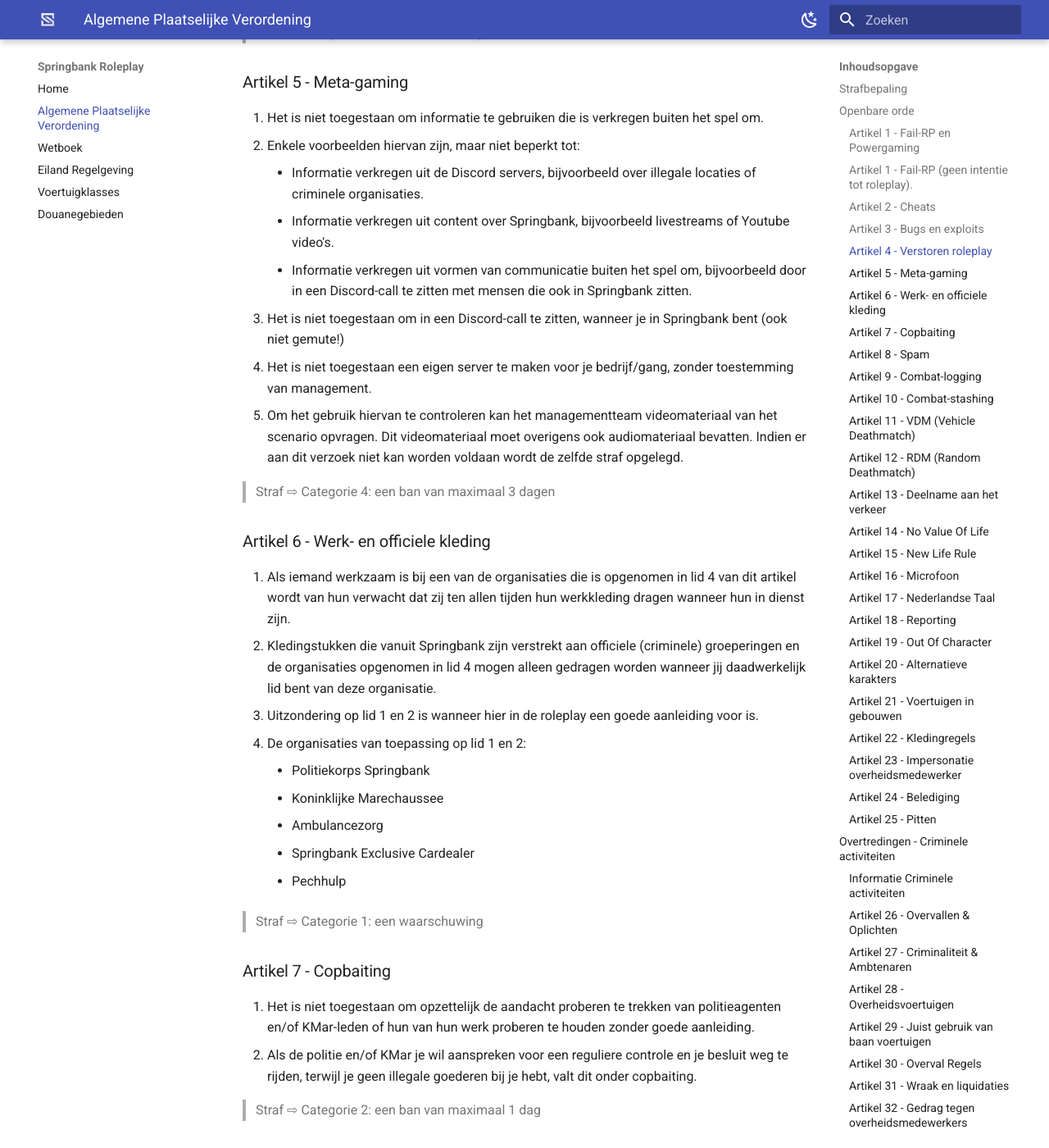
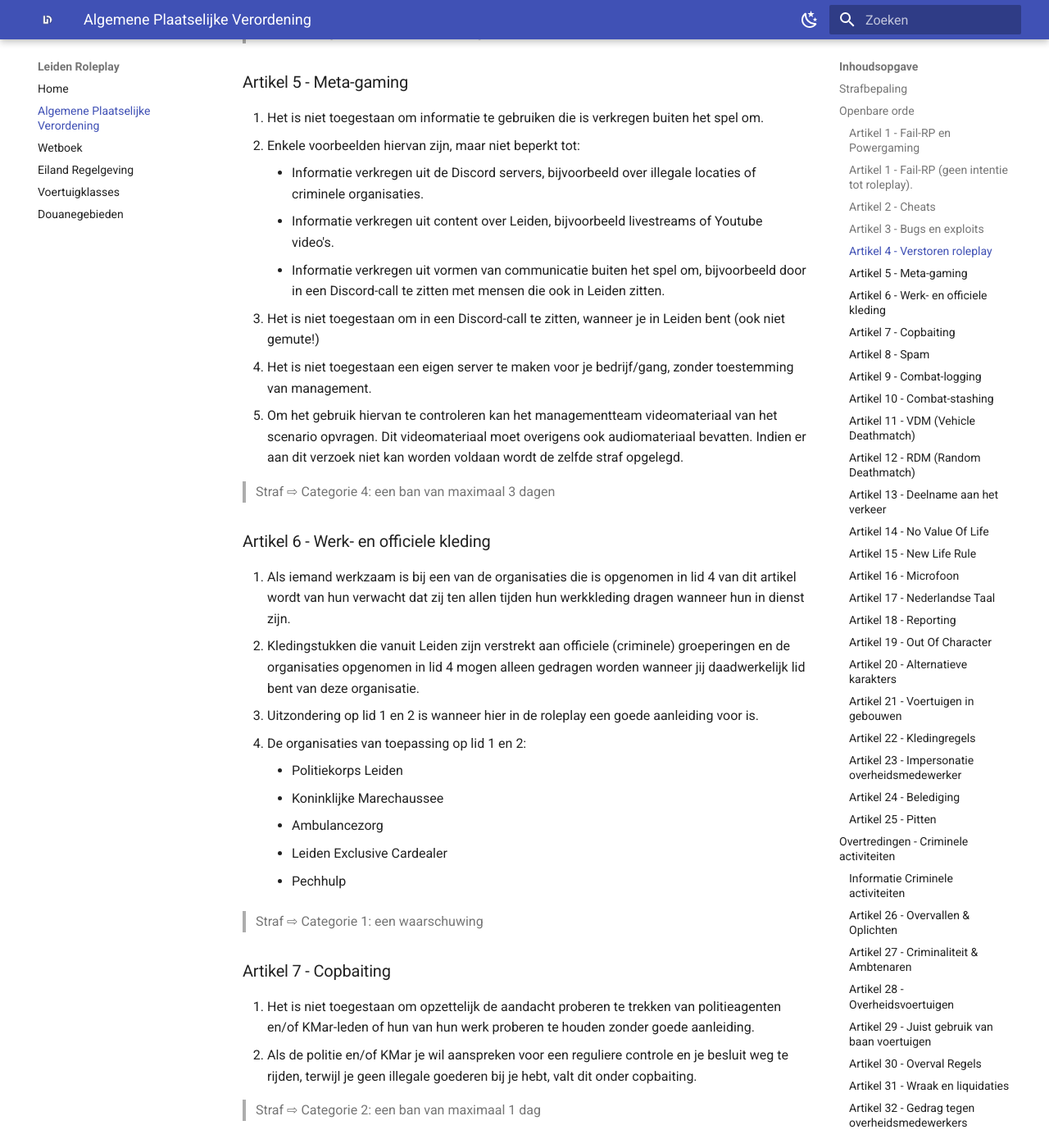
Before and after one commit to Chazzy000/leiden.github.io, an MkDocs documentation site: the page built from docs/apv.md, in a window 1280 px wide and 1400 px high, scrolled down 4309 px. Shown: the whole window at 82% size. Built offline with MkDocs 1.6.1 and Material for MkDocs 9.7.7, drawn with Linux system fonts in a browser that asks for light colours; comment, search, counter and statistics services are not loaded; some of the changed text lies outside the part shown.

Commit message:
eet zn dick noem hem de real ngiga

```diff
--- a/docs/apv.md
+++ b/docs/apv.md
@@ -1,4 +1,4 @@
-# Algemene Plaatselijke Verordening van Springbank Roleplay
+# Algemene Plaatselijke Verordening van Leiden Roleplay
 
 
 ## Strafbepaling
@@ -73,7 +73,7 @@ Straf ⇨ Categorie 7: permanente ban
     * Privazer
 3. Op verdenking van het gebruik van cheats in het breedste begrip kan het managementteam het besluit nemen een straf namens de 7e categorie op te leggen zonder dat hier direct bewijs voor is.
 4. Zijn er meer dan 2 mensen verbannen voor cheats in je groepering, is er een mogelijkheid dat je gehele groep verbannen wordt voor cheats, tenzij je ons op de hoogte hebt gesteld.
-5. Springbank Roleplay werkt conform de privacyregeling. Besluiten worden dus ook genomen op basis van videomateriaal en informatiebronnen. We voeren geen (integrale) PC-checks uit, tenzij dit wordt goedgekeurd door een managementlid. Deze PC-checks zijn niet verplicht, maar bieden de mogelijkheid om je onschuld aan te tonen.
+5. Leiden Roleplay werkt conform de privacyregeling. Besluiten worden dus ook genomen op basis van videomateriaal en informatiebronnen. We voeren geen (integrale) PC-checks uit, tenzij dit wordt goedgekeurd door een managementlid. Deze PC-checks zijn niet verplicht, maar bieden de mogelijkheid om je onschuld aan te tonen.
 6. Uitgezoomed schieten is niet toegestaan! Dit i.v.m. crosshairs. Wordt er een ticket aangemaakt waarin we zien dat dit wel het geval is, dan wordt deze direct afgekeurd.
 
 > Straf ⇨ Categorie 7: permanente ban
@@ -104,9 +104,9 @@ Straf ⇨ Categorie 7: permanente ban
 1. Het is niet toegestaan om informatie te gebruiken die is verkregen buiten het spel om.
 2. Enkele voorbeelden hiervan zijn, maar niet beperkt tot:
     * Informatie verkregen uit de Discord servers, bijvoorbeeld over illegale locaties of criminele organisaties.
-    * Informatie verkregen uit content over Springbank, bijvoorbeeld livestreams of Youtube video's.
-    * Informatie verkregen uit vormen van communicatie buiten het spel om, bijvoorbeeld door in een Discord-call te zitten met mensen die ook in Springbank zitten.
-3. Het is niet toegestaan om in een Discord-call te zitten, wanneer je in Springbank bent (ook niet gemute!)
+    * Informatie verkregen uit content over Leiden, bijvoorbeeld livestreams of Youtube video's.
+    * Informatie verkregen uit vormen van communicatie buiten het spel om, bijvoorbeeld door in een Discord-call te zitten met mensen die ook in Leiden zitten.
+3. Het is niet toegestaan om in een Discord-call te zitten, wanneer je in Leiden bent (ook niet gemute!)
 4. Het is niet toegestaan een eigen server te maken voor je bedrijf/gang, zonder toestemming van management.
 5. Om het gebruik hiervan te controleren kan het managementteam videomateriaal van het scenario opvragen. Dit videomateriaal moet overigens ook audiomateriaal bevatten. Indien er aan dit verzoek niet kan worden voldaan wordt de zelfde straf opgelegd.
 
@@ -115,13 +115,13 @@ Straf ⇨ Categorie 7: permanente ban
 ### Artikel 6 - Werk- en officiele kleding
 
 1. Als iemand werkzaam is bij een van de organisaties die is opgenomen in lid 4 van dit artikel wordt van hun verwacht dat zij ten allen tijden hun werkkleding dragen wanneer hun in dienst zijn.
-2. Kledingstukken die vanuit Springbank zijn verstrekt aan officiele (criminele) groeperingen en de organisaties opgenomen in lid 4 mogen alleen gedragen worden wanneer jij daadwerkelijk lid bent van deze organisatie.
+2. Kledingstukken die vanuit Leiden zijn verstrekt aan officiele (criminele) groeperingen en de organisaties opgenomen in lid 4 mogen alleen gedragen worden wanneer jij daadwerkelijk lid bent van deze organisatie.
 3. Uitzondering op lid 1 en 2 is wanneer hier in de roleplay een goede aanleiding voor is.
 4. De organisaties van toepassing op lid 1 en 2:
-    * Politiekorps Springbank
+    * Politiekorps Leiden
 	* Koninklijke Marechaussee
     * Ambulancezorg
-    * Springbank Exclusive Cardealer
+    * Leiden Exclusive Cardealer
     * Pechhulp
 
 > Straf ⇨ Categorie 1: een waarschuwing
@@ -241,7 +241,7 @@ Straf ⇨ Categorie 7: permanente ban
 ### Artikel 18 - Reporting
 
 1. De in-game functie om spelers te rapporteren (/report) is alleen gediend om gebruikt te worden in gevallen dat dit ter plekke opgelost kan worden. Het is niet de bedoeling om voor eigen rechter te gaan spelen.
-2. Bij een overtreding van een regel van een andere speler is het altijd zaak dat er een report of een ticket in de Springbank support discord wordt gemaakt met voldoende bewijsmateriaal indien nodig.
+2. Bij een overtreding van een regel van een andere speler is het altijd zaak dat er een report of een ticket in de Leiden support discord wordt gemaakt met voldoende bewijsmateriaal indien nodig.
 3. Indien je een report maakt in-game is het de bedoeling dat je dit beschouwt als OOC-informatie. Je mag dus ook niet met anderen delen dat jij een report hebt gemaakt of het tegen de persoon zelf zeggen.
 4. Het is niet toegestaan om misbruik te maken van de /report functionaliteit om onterecht voordeel te behalen.
 5. Zodra je een ticket wilt aanmaken voor een scenario waar je het niet mee eens bent, dan moet dat binnen 48 uur na het scenario. (Dit is om te voorkomen dat we spullen na een te lange tijd moeten weghalen bij spelers en het lange zoeken in de logs).
@@ -371,7 +371,7 @@ Straf ⇨ Categorie 7: permanente ban
 	* Pechhulp
 	* SPEC
 	* Ministerie van Justitie
-	* Gemeente Springbank
+	* Gemeente Leiden
 3. Indien een overheidsmedewerker betrapt wordt op het bezighouden met illegale praktijk zal dit naast de basisstraf resulteren in ontslag op staande voet bij de organisatie in kwestie.
 4. Het is niet toegestaan om in het bezit te zijn van objecten die afkomstig zijn van een overheidsdienst, zoals onder andere maar niet beperkt tot:
 	* Dienstwapens
@@ -568,7 +568,7 @@ Straf ⇨ Categorie 7: permanente ban
 ### Artikel 45 - Real life trading
 Indien u een van deze punten begaat, zullen de goederen in beslag worden genomen en zal er geen refund meer worden gegeven.
 
-1. Het is nooit toegestaan om goederen in Springbank (in de breedste zin) te verkopen, kopen of ruilen tegen echt geld en/of goederen buiten het spel om.
+1. Het is nooit toegestaan om goederen in Leiden (in de breedste zin) te verkopen, kopen of ruilen tegen echt geld en/of goederen buiten het spel om.
 2. Het is ook niet toegestaan donatievoertuigen te ruilen voor andere (donatie)spullen.
 3. Het is niet toegestaan goederen van andere spelers aan te nemen of spullen weg te geven, wanneer deze de stad uit gaat. Dit geldt voor ALLE goederen.
 4. Hieronder wordt ook het aanbieden of vragen naar verstaan.
--- a/mkdocs.yml
+++ b/mkdocs.yml
@@ -1,11 +1,11 @@
 # Project information
-site_name: Springbank Roleplay
+site_name: Leiden Roleplay
 site_url: 'https://chazzy000.github.io/leiden.github.io/'
-site_description: 'Wet en regelgeving van Springbank Roleplay'
-site_author: 'Springbank Roleplay'
+site_description: 'Wet en regelgeving van Leiden Roleplay'
+site_author: 'Leiden Roleplay'
 
 # Copyright
-copyright: Copyright &copy; 2022 - 2023 Springbank
+copyright: Copyright &copy; 2022 - 2023 Leiden
 
 # Congiguration
 theme:
```
Also changed, not shown: docs/eiland.md (+1 -1 lines), docs/index.md (+9 -9 lines), docs/wetboek.md (+4 -4 lines), docs/img/favicon.png, docs/img/logo.png.
